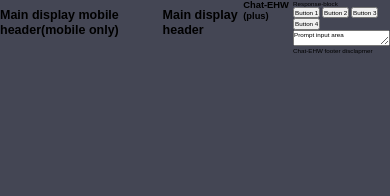
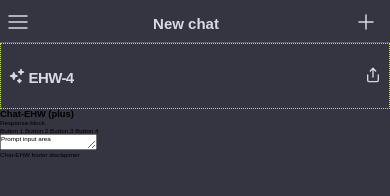
Before and after one commit to Ethan-Willingham/Portfolio, a plain HTML site: page index.html in a window 390 px wide. Drawn offline with Linux system fonts and the light colour scheme; a web font is replaced by a local one.

Commit message:
Mobile header component complete

```diff
--- a/assets/css/index.css
+++ b/assets/css/index.css
@@ -4,10 +4,101 @@
 
 .main-display-section {
   display: flex;
-  background-color: #444654;
+  flex-direction: column;
+  background-color: #343541;
   height: 100%;
   width: 100%;
+  display: relative;
 }
+
+/* ~~~~~~~~~~~~~~~~~~ */
+/* MAIN DISPLAY HEADERS*/
+/* ~~~~~~~~~~~~~~~~~~ */
+
+/* ~~~~~~~~~~~MOBILE~~~~~~~~~~~~~~ */
+.main-display-mobile-header {
+  display: flex;
+  flex-direction: row;
+  justify-content: space-between;
+  position: fixed;
+  top: 0;
+  width: 100%;
+  border-top: solid #5d5d67 0px;
+  border-bottom: solid #5d5d67 1px;
+  height: 43px;
+  font-size: 100%;
+  padding-top: 4px;
+  padding-left: 6px;
+}
+
+/* SVG elements in mobile header */
+.h-6 {
+  stroke: #d9d9e3;
+  width: 24px;
+  height: 24px;
+}
+
+#hamburger:hover svg {
+  stroke: #fff;
+}
+
+#hamburger:focus svg {
+  outline: 2px solid white;
+  border-radius: 1px;
+  outline-offset: 5px;
+}
+
+#mobile-header-new-chat {
+  color: #d9d9e3;
+  align-self: center;
+  font-size: 15px;
+  font-weight: 600;
+  text-align: center;
+  justify-self: center;
+  padding-top: 2px;
+}
+
+#mobile-header-new-chat-button {
+  width: 48px;
+}
+
+/* ~~~~~~~~~~~~~~~~~~~~~~~~~~~~~~~~~ */
+
+/* ~~~~~MAIN DISPLAY HEADER~~~~~~~ */
+
+.main-display-header {
+  margin-top: 43px;
+  display: flex;
+  flex-direction: row;
+  justify-content: space-between;
+  color: #d9d9e3;
+  border: rgb(198, 230, 42) dotted 1px;
+  padding: 8px;
+  font-weight: 100;
+  font-size: 8px;
+}
+
+.main-header-title {
+  display: flex;
+  flex-direction: row;
+  line-height: 1.5;
+}
+
+h1#main-header-ehw {
+  padding-top: 5px;
+  font-weight: 600;
+  font-size: 15px;
+  letter-spacing: -0.6px;
+}
+
+.h-4,
+.w-4 {
+  align-self: center;
+  height: 16px;
+  width: 16px;
+}
+
+/* ~~~~~~~~~~~~~~~~~~~~~~~~~~~~~~~~~ */
 
 /* ~~~~~~~~~~~~~~~~~~ */
 /* SIDEBAR SECTION */
--- a/assets/css/main.css
+++ b/assets/css/main.css
@@ -10,4 +10,16 @@ body {
   font-family: "Martel Sans", sans-serif;
   height: 100%;
   width: 100%;
+  background-color: #343541;
 }
+
+button,
+input {
+  background: none;
+  color: inherit;
+  border: none;
+  padding: 0;
+  font: inherit;
+  cursor: pointer;
+  outline: inherit;
+}
--- a/index.html
+++ b/index.html
@@ -10,17 +10,89 @@
     <link rel="preconnect" href="https://fonts.googleapis.com" />
     <link rel="preconnect" href="https://fonts.gstatic.com" crossorigin />
     <link
-      href="https://fonts.googleapis.com/css2?family=Martel+Sans:wght@400;700&display=swap"
+      href="https://fonts.googleapis.com/css2?family=Martel+Sans:wght@100;200;300;400;500;600;700&display=swap"
       rel="stylesheet"
     />
   </head>
   <body>
     <section class="main-display-section">
       <header class="main-display-mobile-header">
-        <h1>Main display mobile header(mobile only)</h1>
+        <button id="hamburger">
+          <svg
+            stroke="currentColor"
+            fill="none"
+            stroke-width="1.5"
+            viewBox="0 0 24 24"
+            stroke-linecap="round"
+            stroke-linejoin="round"
+            class="h-6 w-6"
+            height="1em"
+            width="1em"
+            xmlns="http://www.w3.org/2000/svg"
+          >
+            <line x1="3" y1="12" x2="21" y2="12"></line>
+            <line x1="3" y1="6" x2="21" y2="6"></line>
+            <line x1="3" y1="18" x2="21" y2="18"></line>
+          </svg>
+        </button>
+        <h1 id="mobile-header-new-chat">New chat</h1>
+        <button id="mobile-header-new-chat-button">
+          <svg
+            stroke="#d9d9e3"
+            fill="none"
+            stroke-width="1.5"
+            viewBox="0 0 24 24"
+            stroke-linecap="round"
+            stroke-linejoin="round"
+            class="h-6 w-6"
+            height="1em"
+            width="1em"
+            xmlns="http://www.w3.org/2000/svg"
+          >
+            <line x1="12" y1="5" x2="12" y2="19"></line>
+            <line x1="5" y1="12" x2="19" y2="12"></line>
+          </svg>
+        </button>
       </header>
       <header class="main-display-header">
-        <h1>Main display header</h1>
+        <div class="main-header-title">
+          <svg
+            xmlns="http://www.w3.org/2000/svg"
+            viewBox="0 0 16 16"
+            fill="none"
+            class="h-4 w-4"
+            width="16"
+            height="16"
+            stroke-width="2"
+          >
+            <path
+              d="M12.784 1.442a.8.8 0 0 0-1.569 0l-.191.953a.8.8 0 0 1-.628.628l-.953.19a.8.8 0 0 0 0 1.57l.953.19a.8.8 0 0 1 .628.629l.19.953a.8.8 0 0 0 1.57 0l.19-.953a.8.8 0 0 1 .629-.628l.953-.19a.8.8 0 0 0 0-1.57l-.953-.19a.8.8 0 0 1-.628-.629l-.19-.953h-.002ZM5.559 4.546a.8.8 0 0 0-1.519 0l-.546 1.64a.8.8 0 0 1-.507.507l-1.64.546a.8.8 0 0 0 0 1.519l1.64.547a.8.8 0 0 1 .507.505l.546 1.641a.8.8 0 0 0 1.519 0l.546-1.64a.8.8 0 0 1 .506-.507l1.641-.546a.8.8 0 0 0 0-1.519l-1.64-.546a.8.8 0 0 1-.507-.506L5.56 4.546Zm5.6 6.4a.8.8 0 0 0-1.519 0l-.147.44a.8.8 0 0 1-.505.507l-.441.146a.8.8 0 0 0 0 1.519l.44.146a.8.8 0 0 1 .507.506l.146.441a.8.8 0 0 0 1.519 0l.147-.44a.8.8 0 0 1 .506-.507l.44-.146a.8.8 0 0 0 0-1.519l-.44-.147a.8.8 0 0 1-.507-.505l-.146-.441Z"
+              fill="currentColor"
+            ></path>
+          </svg>
+          <h1 id="main-header-ehw">&nbsp;EHW-4</h1>
+        </div>
+        <button
+          aria-label="Share chat"
+          class="flex p-3 items-center gap-3 transition-colors duration-200 text-gray-600 dark:text-gray-200 cursor-pointer text-sm rounded-md bg-white dark:bg-gray-800 hover:bg-gray-50 dark:hover:bg-gray-700 h-11"
+        >
+          <svg
+            stroke="currentColor"
+            fill="none"
+            stroke-width="2"
+            viewBox="0 0 24 24"
+            stroke-linecap="round"
+            stroke-linejoin="round"
+            class="h-4 w-4"
+            height="1em"
+            width="1em"
+            xmlns="http://www.w3.org/2000/svg"
+          >
+            <path d="M4 12v8a2 2 0 0 0 2 2h12a2 2 0 0 0 2-2v-8"></path>
+            <polyline points="16 6 12 2 8 6"></polyline>
+            <line x1="12" y1="2" x2="12" y2="15"></line>
+          </svg>
+        </button>
       </header>
       <div class="chat-EHW-watermark"><h2>Chat-EHW (plus)</h2></div>
       <div class="main-display-footer">
```
